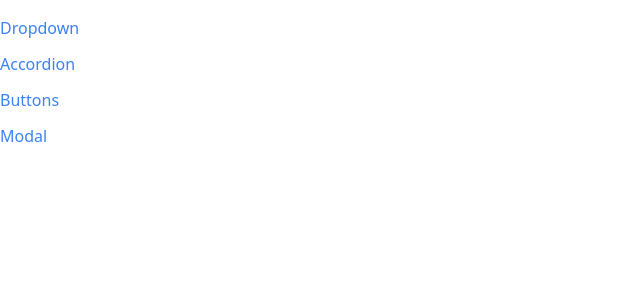
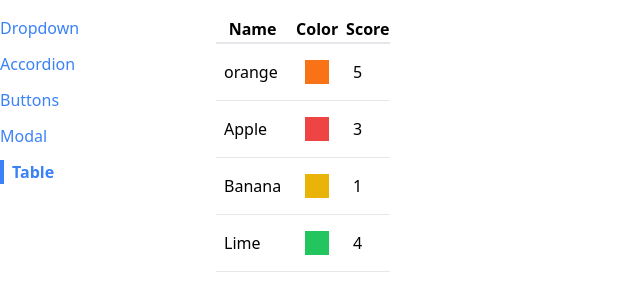
Before and after one commit to vikramjelije/ReactLearnings, a React (Create React App) app in the folder components/: page /table in a window 1280 px wide. Shown: the top 300 px of the page, without its empty margins (0-640 px from the left). Built offline with nearby package versions, Linux system fonts and the light colour scheme.

Commit message:
completes section 15

```diff
--- a/components/src/App.js
+++ b/components/src/App.js
@@ -4,6 +4,7 @@
 import Route from "./components/Route";
 import Sidebar from "./components/Sidebar";
 import ModalPage from "./pages/ModalPage";
+import TablePage from "./pages/TablePage";
 
 function App() {
   return (
@@ -22,6 +23,9 @@
         <Route path={"/modal"}>
           <ModalPage />
         </Route>
+        <Route path={"/table"}>
+          <TablePage />
+        </Route>
       </div>
     </div>
   );
--- a/components/src/components/Sidebar.js
+++ b/components/src/components/Sidebar.js
@@ -17,6 +17,10 @@
     {
         label: "Modal",
         path: "/modal",
+      },
+      {
+        label: "Table",
+        path: "/table",
       },
   ];
   const renderedLinks = links.map((link) => (
--- /dev/null
+++ b/components/src/components/Table.js
@@ -0,0 +1,23 @@
+function Table({ data, config, keyFn }) {
+    const renderedRows = data.map(rowData => {
+        const renderedCells = config.map(col => <td key = {col.label} className="p-2">{col.render(rowData)}</td>);
+        return <tr key={keyFn(rowData)} className="border-b">
+            {renderedCells}
+        </tr>;
+    });
+
+    const renderedHeaders = config.map(col => <th key={col.label}>{col.label}</th>);
+
+    return <table className="table-auto border-spacing-2">
+        <thead>
+            <tr className="border-b-2">
+                {renderedHeaders}
+            </tr>
+        </thead>
+        <tbody>
+            {renderedRows}
+        </tbody>
+    </table>
+}
+
+export default Table;
--- /dev/null
+++ b/components/src/pages/TablePage.js
@@ -0,0 +1,22 @@
+import Table from '../components/Table';
+
+function TablePage() {
+    const data = [
+        {name: 'orange', color:'bg-orange-500', score: 5},
+        {name: 'Apple', color:'bg-red-500', score: 3},
+        {name: 'Banana', color:'bg-yellow-500', score: 1},
+        {name: 'Lime', color:'bg-green-500', score: 4},
+    ];
+
+    const config = [
+        {label: 'Name', render: (fruit) => fruit.name},
+        {label: 'Color', render: (fruit) => <div className={`p-3 m-2 ${fruit.color}`}></div>},
+        {label: 'Score', render: (fruit) => fruit.score}
+    ];
+
+    const keyFn = (fruit) => fruit.name
+
+    return <div><Table data={data} config={config} keyFn={keyFn}/></div>
+}
+
+export default TablePage;
```
